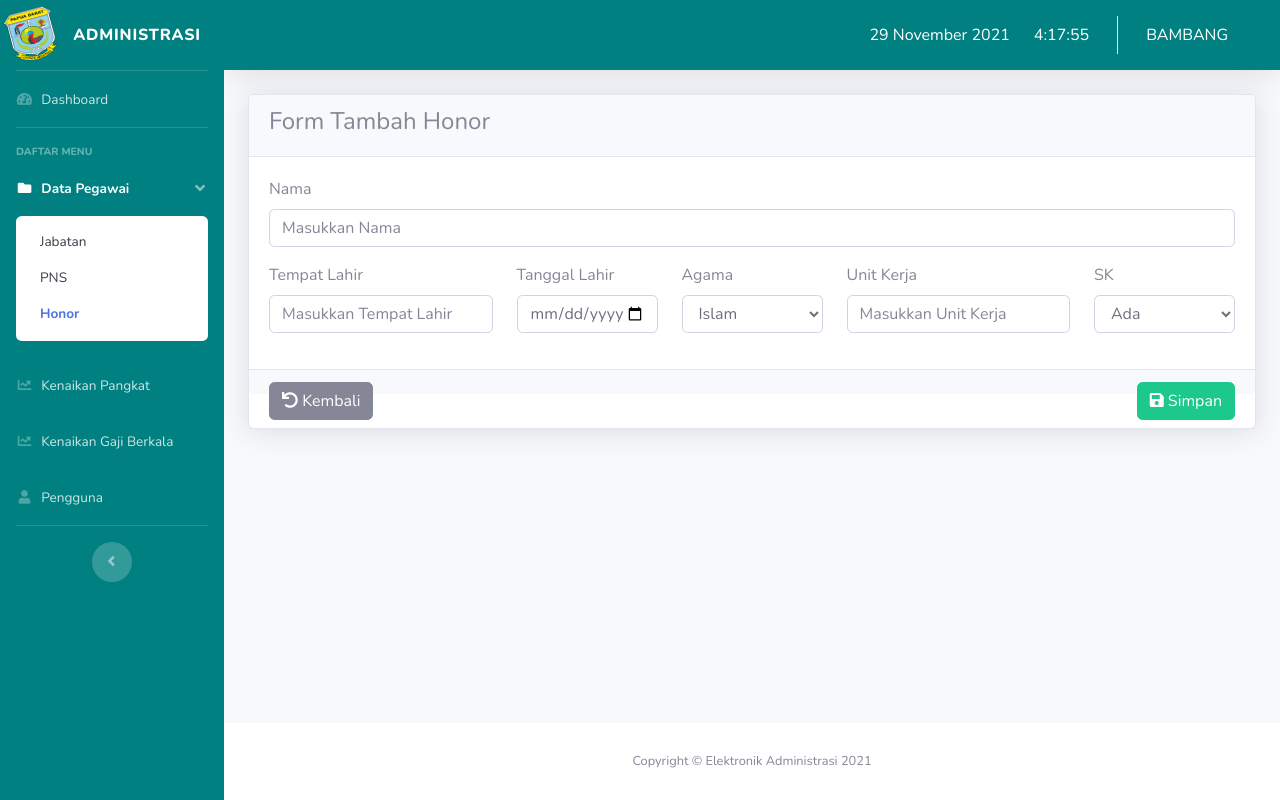
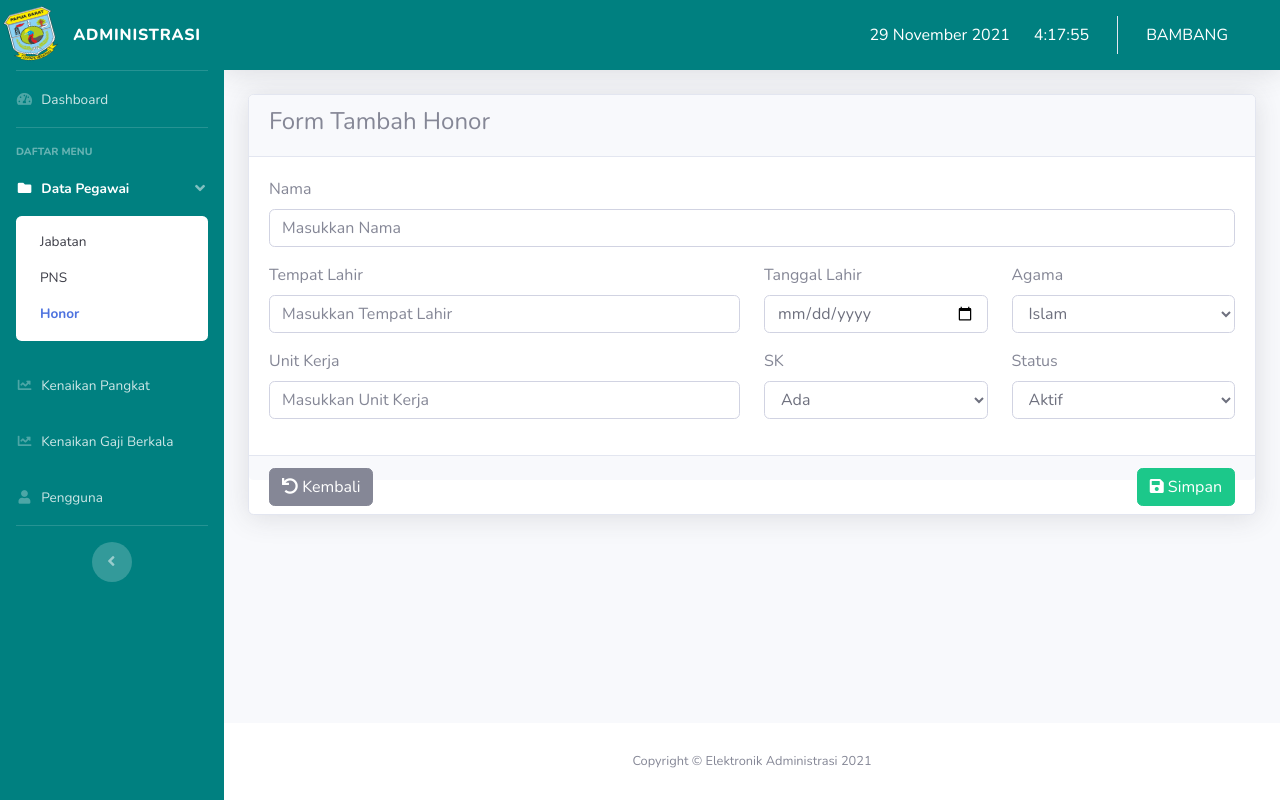
Before and after one commit to alifahfathonah/e-administrasi, a CodeIgniter app: page /e-voting/index.php/pegawai/add_honor in a window 1280 px wide. Run offline with CodeIgniter, Linux system fonts and the light colour scheme; a user stored in the database is signed in; some libraries are stand-ins or nearby versions.

Commit message:
Add statu di PNS dan Honor

```diff
--- a/application/controllers/Pegawai.php
+++ b/application/controllers/Pegawai.php
@@ -47,6 +47,7 @@ class Pegawai extends CI_Controller {
                 "profesi"       =>$this->input->post('profesi', true),
                 "unit_kerja"    =>$this->input->post('unit_kerja', true),
                 "tgl_jabatan"   =>$this->input->post('tgl_jabatan', true),
+                "status"        =>$this->input->post('status', true),
                 "password"      =>password_hash($this->input->post('nip', true),PASSWORD_DEFAULT)
 
             ];
@@ -83,7 +84,8 @@ class Pegawai extends CI_Controller {
             "tgl_pns"       =>$this->input->post('tgl_pns', true),
             "profesi"       =>$this->input->post('profesi', true),
             "unit_kerja"    =>$this->input->post('unit_kerja', true),
-            "tgl_jabatan"   =>$this->input->post('tgl_jabatan', true)
+            "tgl_jabatan"   =>$this->input->post('tgl_jabatan', true),
+            "status"        =>$this->input->post('status', true)
         ];
 
         $this->pegawai_m->updatePNS($data,$this->input->post('id_pegawai', true));
@@ -107,7 +109,8 @@ class Pegawai extends CI_Controller {
             "tgl_lahir"     =>$this->input->post('tgl_lahir', true),
             "agama"         =>$this->input->post('agama', true),
             "unit_kerja"    =>$this->input->post('unit_kerja', true),
-            "sk"            =>$this->input->post('sk', true)
+            "sk"            =>$this->input->post('sk', true),
+            "status"        =>$this->input->post('status', true)
 
         ];
         $this->pegawai_m->addHonor($data);
@@ -133,7 +136,8 @@ class Pegawai extends CI_Controller {
             "tgl_lahir"     =>$this->input->post('tgl_lahir', true),
             "agama"         =>$this->input->post('agama', true),
             "unit_kerja"    =>$this->input->post('unit_kerja', true),
-            "sk"            =>$this->input->post('sk', true)
+            "sk"            =>$this->input->post('sk', true),
+            "status"        =>$this->input->post('status', true)
         ];
 
         $this->pegawai_m->updateHonor($data,$this->input->post('id_honor', true));
--- a/application/views/export_honor.php
+++ b/application/views/export_honor.php
@@ -34,6 +34,7 @@ td {
             <th>Agama</th>
             <th>Unit Kerja</th>
             <th>SK</th>
+            <th>Status</th>
         </tr>
     </thead>
     <tbody>
@@ -46,6 +47,7 @@ td {
             <td><?=$row['agama']; ?></td>
             <td><?=$row['unit_kerja']; ?></td>
             <td><?=$row['sk']; ?></td>
+            <td><?=$row['status']; ?></td>
         </tr>
         <?php endforeach; ?>
     </tbody>
--- a/application/views/export_pns.php
+++ b/application/views/export_pns.php
@@ -42,6 +42,7 @@ td {
             <th>Tanggal PNS</th>
             <th>Profesi</th>
             <th>Tanggal Jabatan</th>
+            <th>Status</th>
         </tr>
     </thead>
     <tbody>
@@ -62,6 +63,7 @@ td {
             <td><?=$row['tgl_pns']; ?></td>
             <td><?=$row['profesi']; ?></td>
             <td><?=$row['tgl_jabatan']; ?></td>
+            <td><?=$row['status']; ?></td>
         </tr>
         <?php endforeach; ?>
     </tbody>
--- a/application/views/form_honor.php
+++ b/application/views/form_honor.php
@@ -17,7 +17,7 @@
                                 value="<?=isset($edit)?$row['nama']:'';?>" placeholder="Masukkan Nama" />
                         </div>
                     </div>
-                    <div class="col-md-3">
+                    <div class="col-md-6">
                         <div class="form-group">
                             <label class="control-label">Tempat Lahir</label>
                             <input type="text" class="form-control" name="tempat_lahir"
@@ -25,14 +25,14 @@
                                 placeholder="Masukkan Tempat Lahir" />
                         </div>
                     </div>
-                    <div class="col-md-2">
+                    <div class="col-md-3">
                         <div class="form-group">
                             <label class="control-label">Tanggal Lahir</label>
                             <input type="date" class="form-control" name="tgl_lahir"
                                 value="<?=isset($edit)?$row['tgl_lahir']:'';?>">
                         </div>
                     </div>
-                    <div class="col-md-2">
+                    <div class="col-md-3">
                         <div class="form-group">
                             <label class="control-label">Agama</label>
                             <select class="form-control" name="agama">
@@ -54,14 +54,14 @@
                             </select>
                         </div>
                     </div>
-                    <div class="col-md-3">
+                    <div class="col-md-6">
                         <div class="form-group">
                             <label class="control-label">Unit Kerja</label>
                             <input type="text" class="form-control" name="unit_kerja"
                                 value="<?=isset($edit)?$row['unit_kerja']:'';?>" placeholder="Masukkan Unit Kerja" />
                         </div>
                     </div>
-                    <div class="col-md-2">
+                    <div class="col-md-3">
                         <div class="form-group">
                             <label class="control-label">SK</label>
                             <select class="form-control" name="sk">
@@ -69,6 +69,18 @@
                                     Ada</option>
                                 <option value="belum ada" <?=isset($edit)?$row['sk']=='belum ada'?'selected':'':'';?>>
                                     Belum Ada</option>
+                            </select>
+                        </div>
+                    </div>
+                    <div class="col-md-3">
+                        <div class="form-group">
+                            <label class="control-label">Status</label>
+                            <select class="form-control" name="status">
+                                <option value="Aktif" <?=isset($edit)?$row['status']=='Aktif'?'selected':'':'';?>>
+                                    Aktif</option>
+                                <option value="Non Aktif"
+                                    <?=isset($edit)?$row['status']=='Non Aktif'?'selected':'':'';?>>Non Aktif
+                                </option>
                             </select>
                         </div>
                     </div>
--- a/application/views/v_honor.php
+++ b/application/views/v_honor.php
@@ -29,6 +29,7 @@
                         <th>Agama</th>
                         <th>Unit Kerja</th>
                         <th>SK</th>
+                        <th>Status</th>
                         <?php if($this->session->userdata('level')=='admin' || $this->session->userdata('level')=='staf'): ?>
                         <th width="100">Aksi</th>
                         <?php endif; ?>
@@ -43,6 +44,7 @@
                         <td><?= $row['agama']; ?></td>
                         <td><?= ucwords($row['unit_kerja']); ?></td>
                         <td><?= ucwords($row['sk']); ?></td>
+                        <td><?= ucwords($row['status']); ?></td>
                         <?php if($this->session->userdata('level')=='admin' || $this->session->userdata('level')=='staf'): ?>
                         <td>
                             <a href="<?=base_url('pegawai/edit_honor/').$row['id_honor'];?>"
--- a/application/views/v_pns.php
+++ b/application/views/v_pns.php
@@ -38,6 +38,7 @@
                         <th>Profesi</th>
                         <th>Unit Kerja</th>
                         <th>Tanggal Jabatan</th>
+                        <th>Status</th>
                         <?php if($this->session->userdata('level')=='admin' || $this->session->userdata('level')=='staf'): ?>
                         <th width="100">Aksi</th>
                         <?php endif; ?>
@@ -65,6 +66,7 @@
                         <td><?= $row['profesi']; ?></td>
                         <td><?= $row['unit_kerja']; ?></td>
                         <td><?= $row['tgl_jabatan']; ?></td>
+                        <td><?= $row['status']; ?></td>
                         <?php if($this->session->userdata('level')=='admin' || $this->session->userdata('level')=='staf'): ?>
                         <td>
                             <a href="<?=base_url('pegawai/edit_pns/').$row['id_pegawai'];?>"
```
Also changed, not shown: application/views/form_pns.php (+14 -2 lines).
